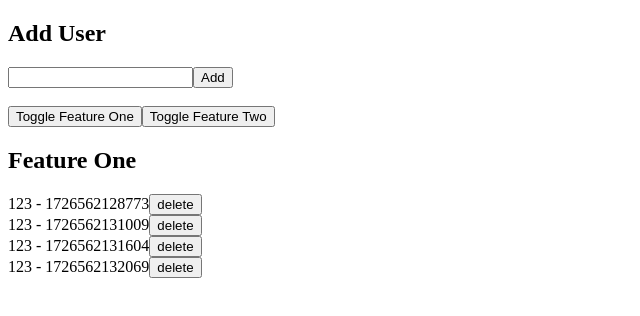
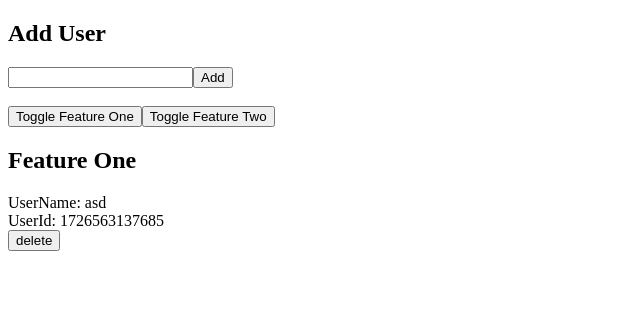
Before and after one commit to fedorovsky/vite-react-ts, a React (Vite) app: page / in a window 1280 px wide. Shown: the top 316 px of the page, without its empty margins (0-640 px from the left). Built offline with nearby package versions, Linux system fonts and the light colour scheme; data requests are answered from the project's data file.

Commit message:
added UserCard

```diff
--- a/mock/db.json
+++ b/mock/db.json
@@ -1,20 +1,8 @@
 {
   "users": [
     {
-      "id": "1726562128773",
-      "name": "123 - 1726562128773"
-    },
-    {
-      "id": "1726562131009",
-      "name": "123 - 1726562131009"
-    },
-    {
-      "id": "1726562131604",
-      "name": "123 - 1726562131604"
-    },
-    {
-      "id": "1726562132069",
-      "name": "123 - 1726562132069"
+      "id": "1726563137685",
+      "name": "asd"
     }
   ]
 }
--- a/src/app/add-user/AddUser.tsx
+++ b/src/app/add-user/AddUser.tsx
@@ -30,7 +30,7 @@ export const AddUser = () => {
   const handleClickAddUser = () => {
     addUserMutation.mutate({
       id: Date.now().toString(),
-      name: `${addUserInputValue} - ${Date.now().toString()}`,
+      name: `${addUserInputValue}`,
     });
   };
 
--- a/src/app/feature-one/FeatureOne.tsx
+++ b/src/app/feature-one/FeatureOne.tsx
@@ -1,4 +1,5 @@
-import { useQuery, useMutation, useQueryClient } from '@tanstack/react-query';
+import { useQuery } from '@tanstack/react-query';
+import { UserCard } from '@/app/user-card';
 
 interface User {
   id: string;
@@ -6,8 +7,6 @@ interface User {
 }
 
 export const FeatureOne = () => {
-  const queryClient = useQueryClient();
-
   const query = useQuery({
     queryKey: ['users'],
     queryFn: async (): Promise<User[]> => {
@@ -17,37 +16,11 @@ export const FeatureOne = () => {
     // staleTime: 1000,
   });
 
-  const deleteUserMutation = useMutation({
-    mutationFn: async (userId: string) => {
-      const response = await fetch(`http://localhost:8000/users/${userId}`, {
-        method: 'DELETE',
-      });
-      return response.json();
-    },
-    onSuccess: () => {
-      queryClient.invalidateQueries({ queryKey: ['users'] });
-    },
-    onError: (error: Error) => {
-      console.error('Error deleting user:', error.message);
-    },
-  });
-
-  const handleClickDeleteUser = (userId: string) => {
-    deleteUserMutation.mutate(userId);
-  };
-
   return (
     <div>
       <h2>Feature One</h2>
       <div>
-        {query.data?.map((user) => (
-          <div key={user.id}>
-            <span>{user.name}</span>
-            <button onClick={() => handleClickDeleteUser(user.id)}>
-              delete
-            </button>
-          </div>
-        ))}
+        {query.data?.map((user) => <UserCard key={user.id} user={user} />)}
       </div>
     </div>
   );
--- a/src/app/feature-two/FeatureTwo.tsx
+++ b/src/app/feature-two/FeatureTwo.tsx
@@ -1,7 +1,8 @@
 import { useQuery } from '@tanstack/react-query';
+import { UserCard } from '@/app/user-card';
 
 interface User {
-  id: number;
+  id: string;
   name: string;
 }
 
@@ -22,7 +23,7 @@ export const FeatureTwo = () => {
     <div>
       <h2>Feature Two</h2>
       <div>
-        {query.data?.map((user) => <div key={user.id}>{user.name}</div>)}
+        {query.data?.map((user) => <UserCard key={user.id} user={user} />)}
       </div>
     </div>
   );
--- /dev/null
+++ b/src/app/user-card/UserCard.tsx
@@ -0,0 +1,37 @@
+import { useMutation, useQueryClient } from '@tanstack/react-query';
+
+interface User {
+  id: string;
+  name: string;
+}
+
+export const UserCard = ({ user }: { user: User }) => {
+  const queryClient = useQueryClient();
+
+  const deleteUserMutation = useMutation({
+    mutationFn: async (userId: string) => {
+      const response = await fetch(`http://localhost:8000/users/${userId}`, {
+        method: 'DELETE',
+      });
+      return response.json();
+    },
+    onSuccess: () => {
+      queryClient.invalidateQueries({ queryKey: ['users'] });
+    },
+    onError: (error: Error) => {
+      console.error('Error deleting user:', error.message);
+    },
+  });
+
+  const handleClickDeleteUser = (userId: string) => {
+    deleteUserMutation.mutate(userId);
+  };
+
+  return (
+    <div>
+      <div>UserName: {user.name}</div>
+      <div>UserId: {user.id}</div>
+      <button onClick={() => handleClickDeleteUser(user.id)}>delete</button>
+    </div>
+  );
+};
--- /dev/null
+++ b/src/app/user-card/index.ts
@@ -0,0 +1 @@
+export * from './UserCard.tsx';
```
